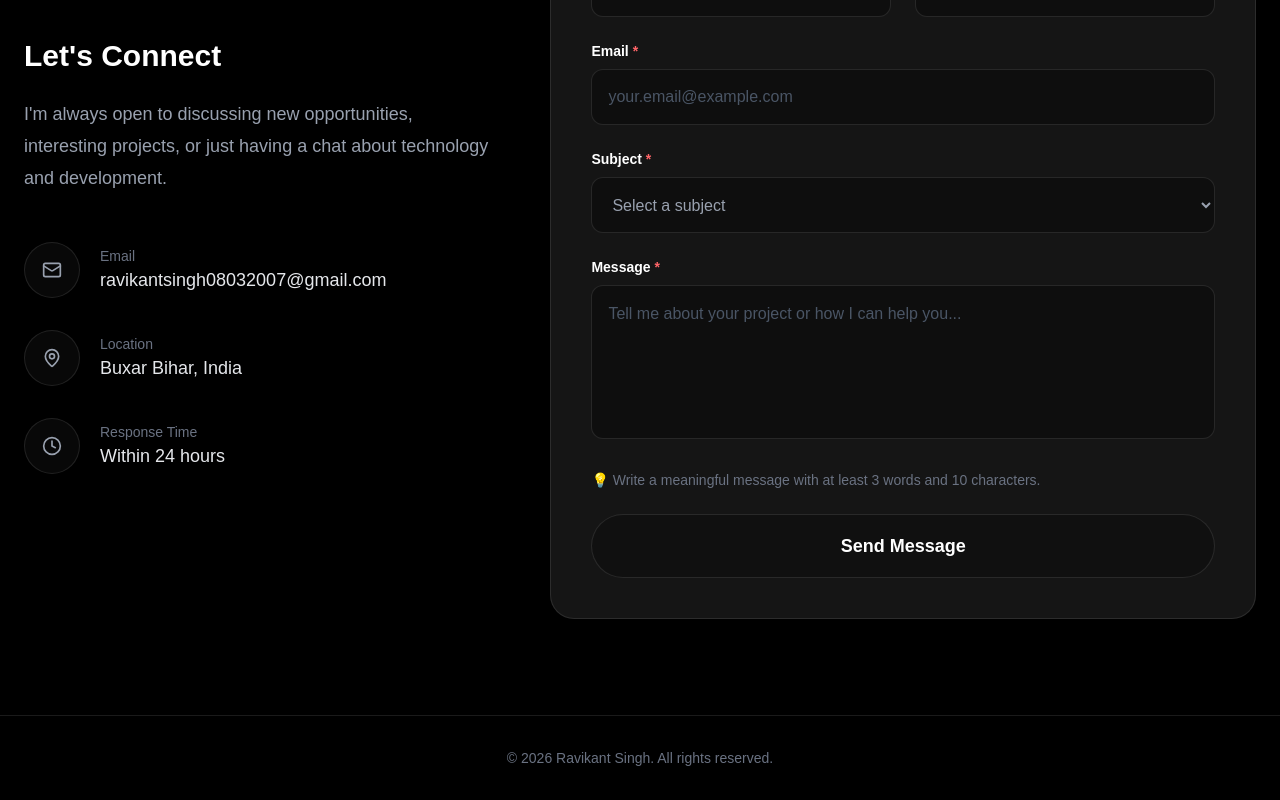
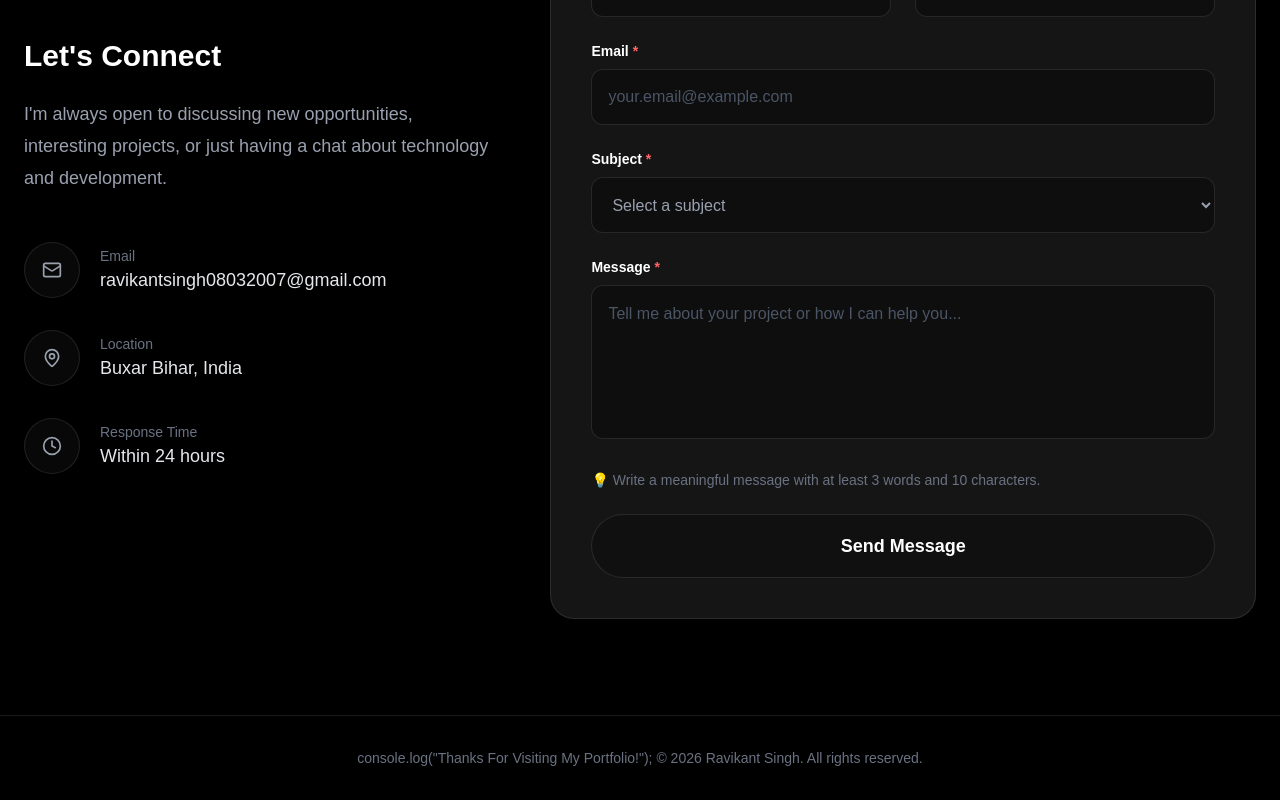
Before and after one commit to Ravimaurya123/Portfolio, a Next.js app: page / in a window 1280 px wide. Shown: the part 3789-4589 px from the top of the page. Built offline with nearby package versions, Linux system fonts and the light colour scheme.

Commit message:
Footer update

```diff
--- a/components/Footer.tsx
+++ b/components/Footer.tsx
@@ -2,6 +2,8 @@ export default function Footer() {
   return (
     <footer className="border-t border-white/10 px-6 py-8">
       <div className="mx-auto max-w-7xl text-center text-sm text-gray-500">
+        console.log("Thanks For Visiting My Portfolio!");
+
         © {new Date().getFullYear()} Ravikant Singh. All rights reserved.
       </div>
     </footer>
```
